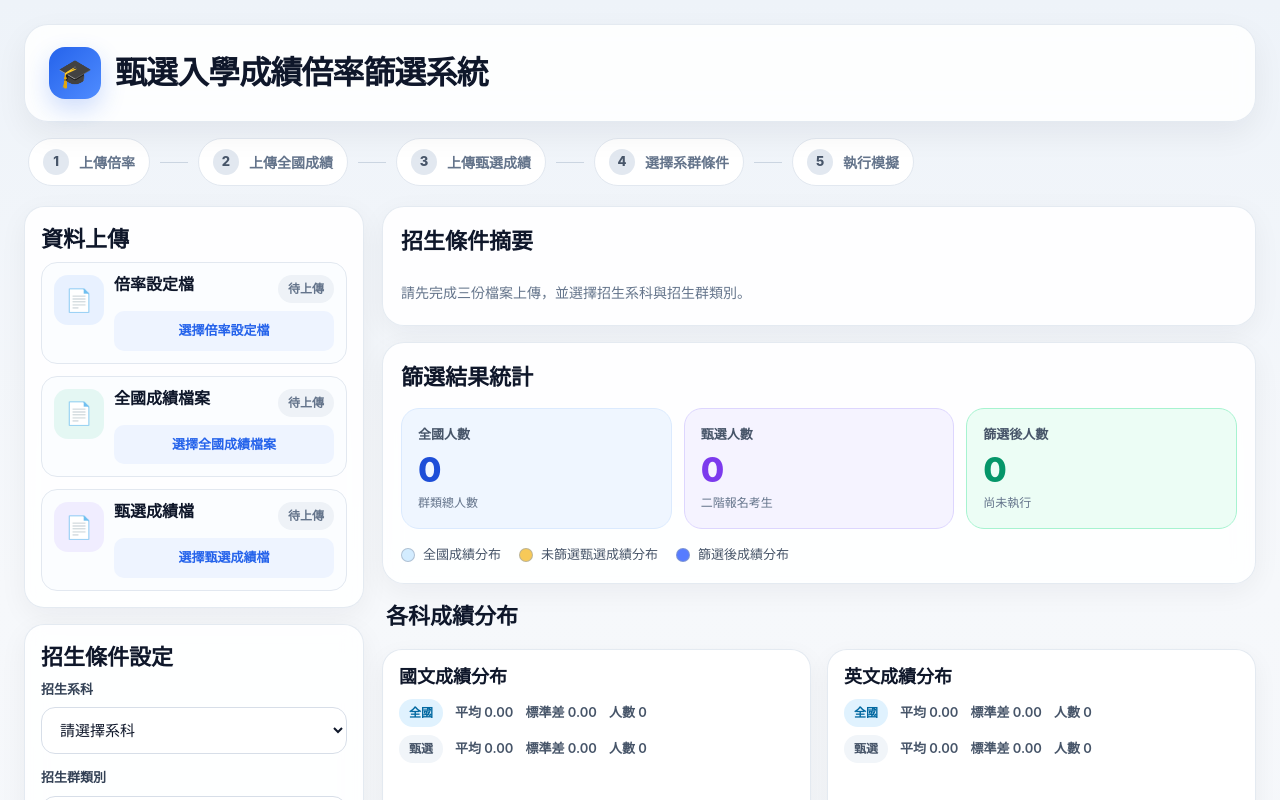
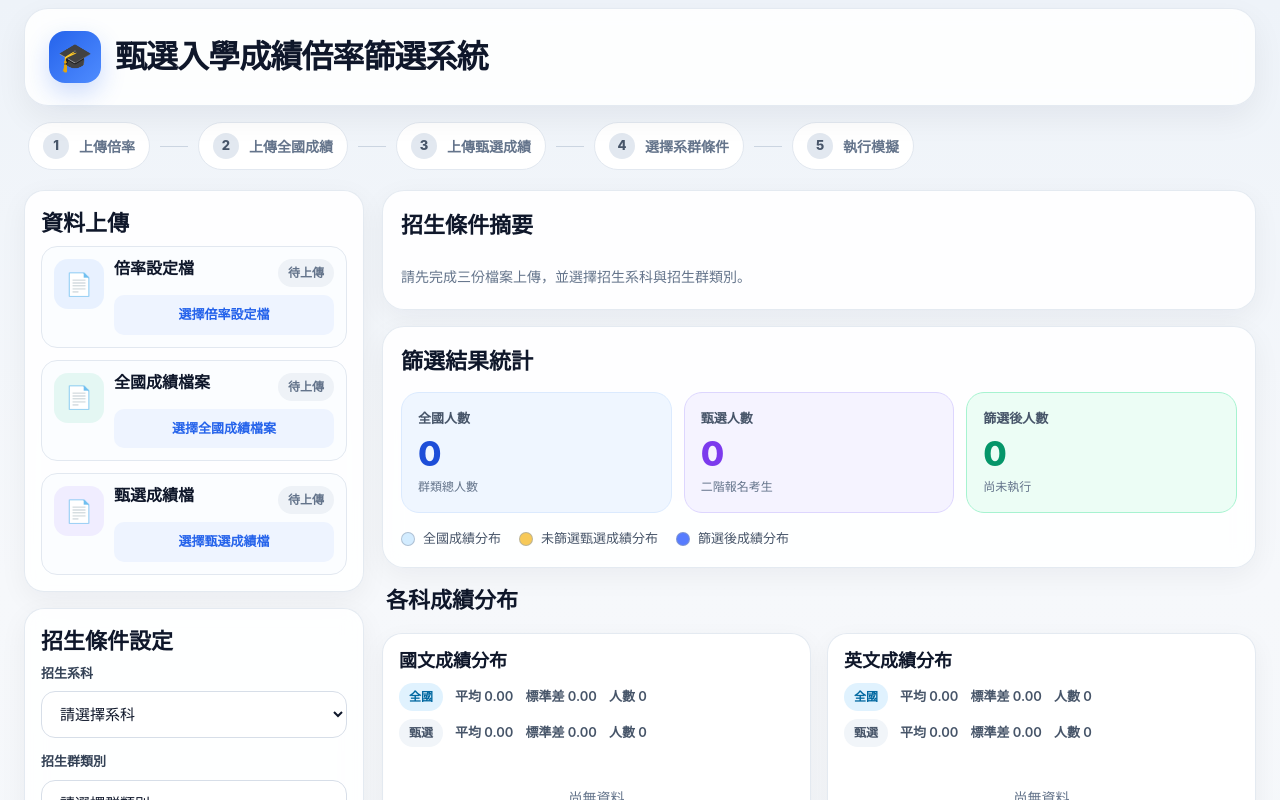
Before and after one commit to Hungming6325/score-ranking-web, a Next.js app: page / in a window 1280 px wide. Shown: the top 800 px of the page. Built offline with nearby package versions, Linux system fonts and the light colour scheme.

Commit message:
update page

```diff
--- a/app/page.tsx
+++ b/app/page.tsx
@@ -1311,7 +1311,7 @@ const pageStyle: React.CSSProperties = {
   minHeight: "100vh",
   background:
     "linear-gradient(180deg, #eef3f9 0%, #f6f8fb 38%, #f3f6fa 100%)",
-  padding: "24px",
+  padding: "8px 24px 24px",
   fontFamily:
     '"Inter", "Noto Sans TC", "PingFang TC", "Microsoft JhengHei", sans-serif',
   color: "#0f172a",
```
